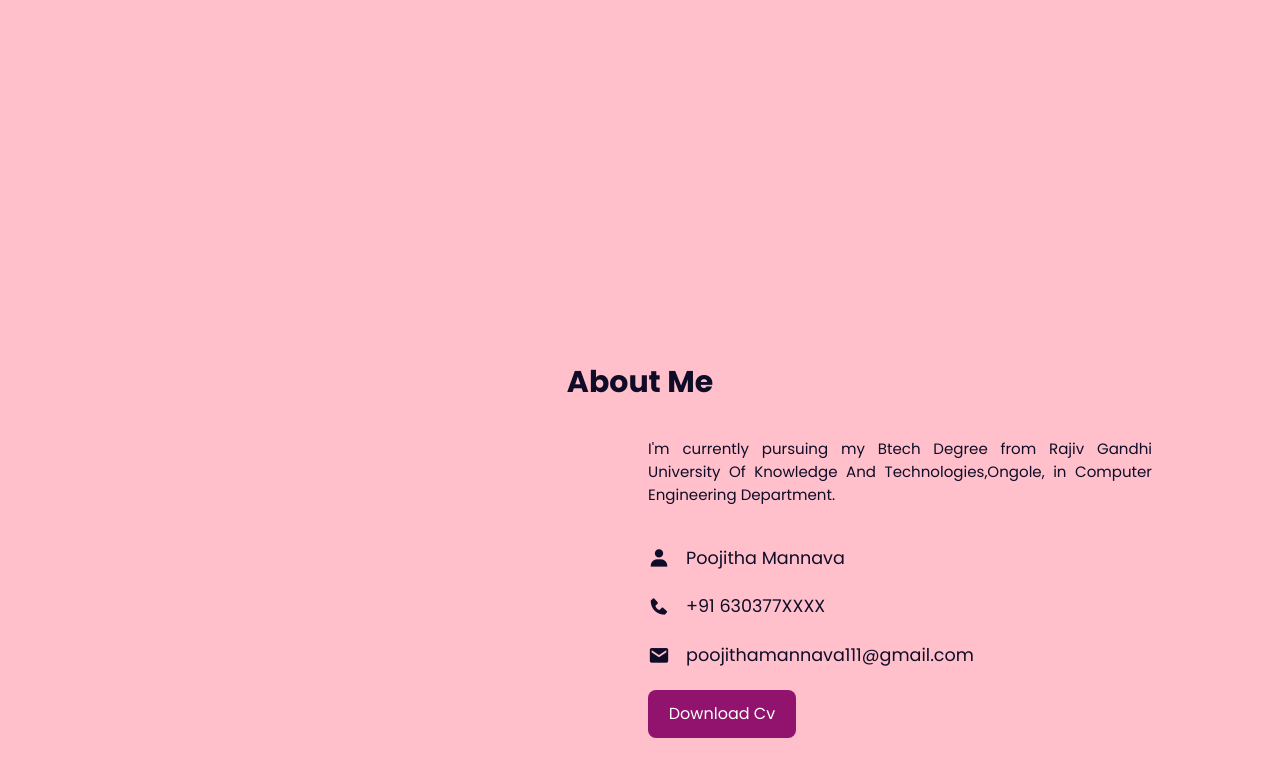
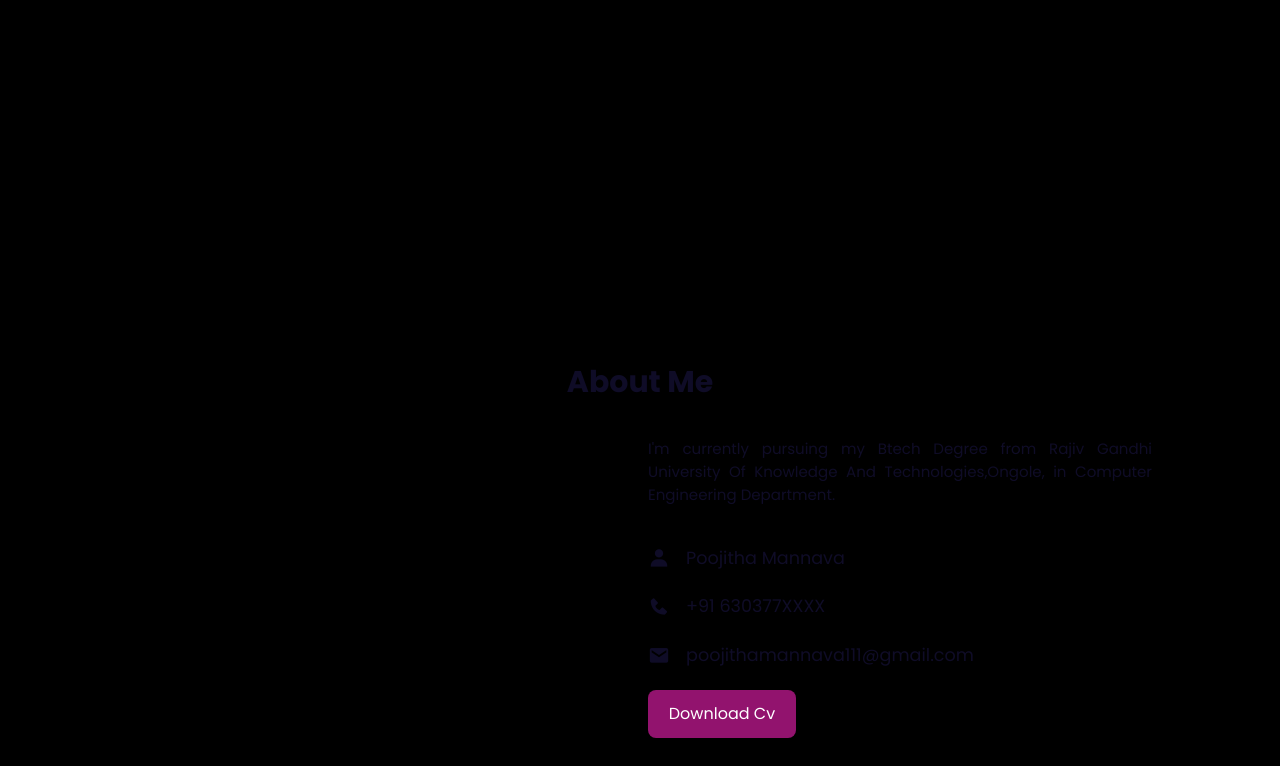
Before and after one commit to poojithamannavaa/Portfoilo-Website, a plain HTML site: page index.html in a window 1280 px wide. Shown: the part 490-1256 px from the top of the page. Drawn offline with nearby package versions, Linux system fonts and the light colour scheme; a script that the page names is missing.

Commit message:
Add files via upload

```diff
--- a/style.css
+++ b/style.css
@@ -11,7 +11,7 @@
 }
 :root {
   --main-color: rgb(146, 19, 110);
-  --bg-color:pink;
+  --bg-color:black;
   --text-color: #0f0c27;
   --hover:hsl(324, 100%, 51%);
 
@@ -24,7 +24,7 @@ section {
 }
 body.active {
   --text-color: #fff;
-  --bg-color: #000000;
+  --bg-color: #0f0c27;
 }
 body {
   background: var(--bg-color);
@@ -337,7 +337,7 @@ form textarea {
   display: grid;
   place-items: center;
   padding: 20px;
-  background: #000000;
+  background: #ebebeb;
   color: #000;
 }
 .footer h2 {
```
